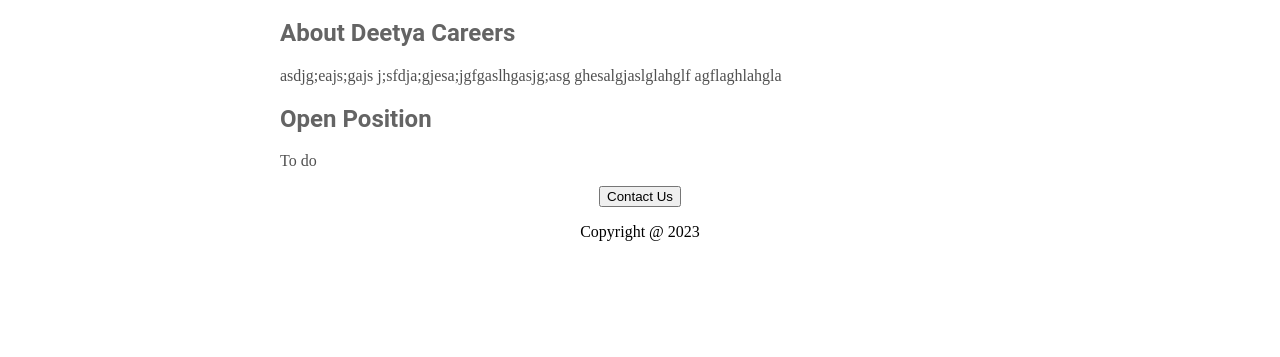
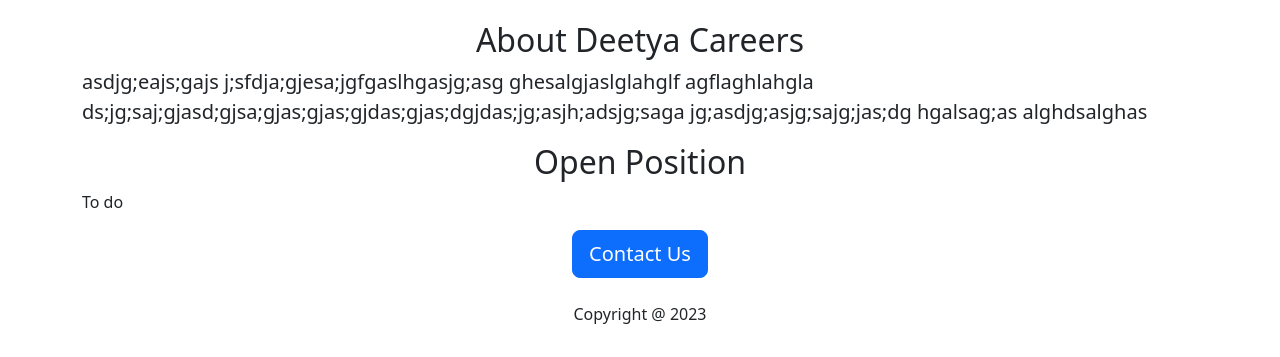
Before and after one commit to RajeshNNaik/jovian-careers-website, a Flask app: page / in a window 1280 px wide. Shown: the part 443-800 px from the top of the page. Run offline with Flask 3, Linux system fonts and the light colour scheme.

Commit message:
BootStrap Added

```diff
--- a/templates/home.html
+++ b/templates/home.html
@@ -1,56 +1,38 @@
 <!doctype=html>
 <html>
   <head>
+    <meta charset="utf-8">
+    <meta name="viewport" content="width=device-width, initial-scale=1">
+    <link href="https://cdn.jsdelivr.net/npm/bootstrap@5.3.1/dist/css/bootstrap.min.css" rel="stylesheet" integrity="sha384-4bw+/aepP/YC94hEpVNVgiZdgIC5+VKNBQNGCHeKRQN+PtmoHDEXuppvnDJzQIu9" crossorigin="anonymous">
+
+      <title>Deetya Careers</title>
     <style>
-      h1 {
-        font-size: 40px;
-        font-family: Roboto;
-        font-weight: normal;
-        color: rgb(50, 50, 50);
-        text-align: center;
+      #banner{
+        height: 360px;
+        width: 100%;
+        object-fit:cover;
       }
-
-      #banner{
-        width: 100%;
-        height:  360px;
-        object-fit: cover;
-      }
-
-      h2{
-        font-family: Roboto;
-        font: size; : 32px;
-        color: rgb(100,100,100);
-      }
-
-      .bodytext{
-        font-fmaily: roboto;
-        color: rgb(80, 80, 80);
-
-      }
-
-      #Container{
-        max-width: 720px;
-        margin: 0 auto 0 auto;
-      }
+    </style>
+  </head>
+<body>
+  <div class="container">
+    <h1 class="text-center mt-2 mb-4 ">Deetya Careers</h1>
+    <img class="img-fluid" id="banner" src=https://images.unsplash.com/photo-1504805572947-34fad45aed93?ixlib=rb-4.0.3&ixid=M3wxMjA3fDB8MHxwaG90by1wYWdlfHx8fGVufDB8fHx8fA%3D%3D&auto=format&fit=crop&w=2607&q=80">
 
 
-    </style>
-  <title>Deetya Careers</title>
-  </head>
-<body>
-  <div id="Container">
-    <h1>Deetya Careers</h1>
-    <img id="banner" src=https://images.unsplash.com/photo-1504805572947-34fad45aed93?ixlib=rb-4.0.3&ixid=M3wxMjA3fDB8MHxwaG90by1wYWdlfHx8fGVufDB8fHx8fA%3D%3D&auto=format&fit=crop&w=2607&q=80"
- height="320">
-    <h2> About Deetya Careers </h2>
-    <p class="bodytext" >  asdjg;eajs;gajs j;sfdja;gjesa;jgfgaslhgasjg;asg
- ghesalgjaslglahglf agflaghlahgla
+    <h2 class="text-center mt-4"> About Deetya Careers </h2>
+    <p class="lead">  asdjg;eajs;gajs j;sfdja;gjesa;jgfgaslhgasjg;asg
+ ghesalgjaslglahglf agflaghlahgla ds;jg;saj;gjasd;gjsa;gjas;gjas;gjdas;gjas;dgjdas;jg;asjh;adsjg;saga
+      jg;asdjg;asjg;sajg;jas;dg
+       hgalsag;as
+       alghdsalghas
+
     </p>
-    <h2> Open Position </h2>
-    <p class="bodytext"> To do</p>
-    <div style= "text-align:center">
-    <button> Contact Us </button>
-    <p> Copyright @ 2023 </p>
+    <h2 class="text-center mt-2"> Open Position </h2>
+    <p > To do</p>
+    <div  class="text-center mt-2">
+    <button class="btn btn-primary btn-lg"> Contact Us </button>
+    <p class="mt-4"> Copyright @ 2023 </p>
     </div>
 
   </div>
```
